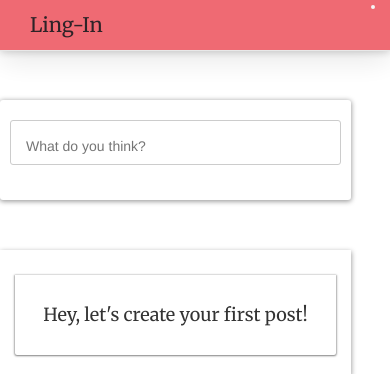
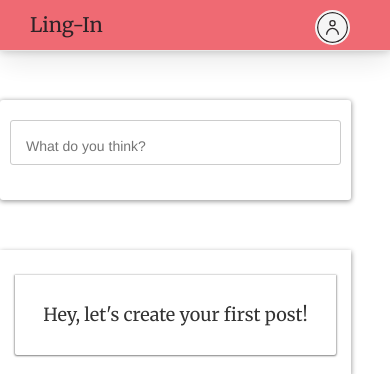
Before and after one commit to wisnuprama-ui/Ling-in, a Django app: template app_timeline/templates/app_timeline/index_timeline.html in a window 390 px wide. Shown: the top 374 px of the page. Run offline with Django 3.2, Linux system fonts and the light colour scheme; the template is opened without the code that fills it: values that come from a table or form of the project are taken from there, others are empty; parts of the project's set-up code (start-up, migrations or seed data) failed here and were passed over; some libraries are stand-ins or nearby versions.

Commit message:
fix profile pic in header and status

```diff
--- a/app_home/static/css/base.css
+++ b/app_home/static/css/base.css
@@ -133,6 +133,10 @@ h4 {
     max-height: 0px;
     border-radius: 50%;
     border: 0px solid whitesmoke;
+    -webkit-transition: all 0.3s ease;
+    -moz-transition: all 0.3s ease;
+    -o-transition: all 0.3s ease;
+    transition: all 0.3s ease;
 }
 
 .sidenav {
@@ -228,19 +232,18 @@ h4 {
     .sidenav {padding-top: 15px;}
     .sidenav a {font-size: 18px;}
 
-    .footer {
-
-    }
-
     .navbar-default {
         padding: 0px;
     }
 
     .navbar-default .display-pic {
-        max-width: 35px;
-        max-height: 35px;
+        min-width: 35px;
+        min-height: 35px;
         border-radius: 50%;
+        background-color: whitesmoke;
         border: 2px solid whitesmoke;
+        margin-top: 10px;
+        margin-right: 10px;
     }
 
     .navbar-default #button-header {
--- a/app_home/templates/app_home/partials/header.html
+++ b/app_home/templates/app_home/partials/header.html
@@ -9,13 +9,15 @@
           <a href="{% url 'app_friend:index' user.username %}">Friends</a>
           <a href="{% url 'app_home:homepage' %}" class="button-buttom">Sign out</a>
           <a href="javascript:void(0)" id="close" onclick="closeNav()">&times; Close</a>
-      </div>
-      <span id="button-header" class="pull-right" onclick="openNav()">
+        </div>
+      <div class="pull-right">
+      <span id="button-header" class="flex-item" onclick="openNav()">
           {% if user.photo %}
           <img class="display-pic" src="{{ user.photo.url }}">&#9776;
           {% else %}
           <img class="display-pic" src="{% static 'img/profile_pic.svg' %}">&#9776;
           {% endif %}
       </span>
+    </div>
   </div>
 </nav>
--- a/app_timeline/static/css/timeline.css
+++ b/app_timeline/static/css/timeline.css
@@ -97,7 +97,7 @@
 
 #status-stream .stream .status .display-pic {
     border-radius: 5%;
-    max-width: 35px;
+    width: 35px;
     margin-right: 10px;
 }
 
```
